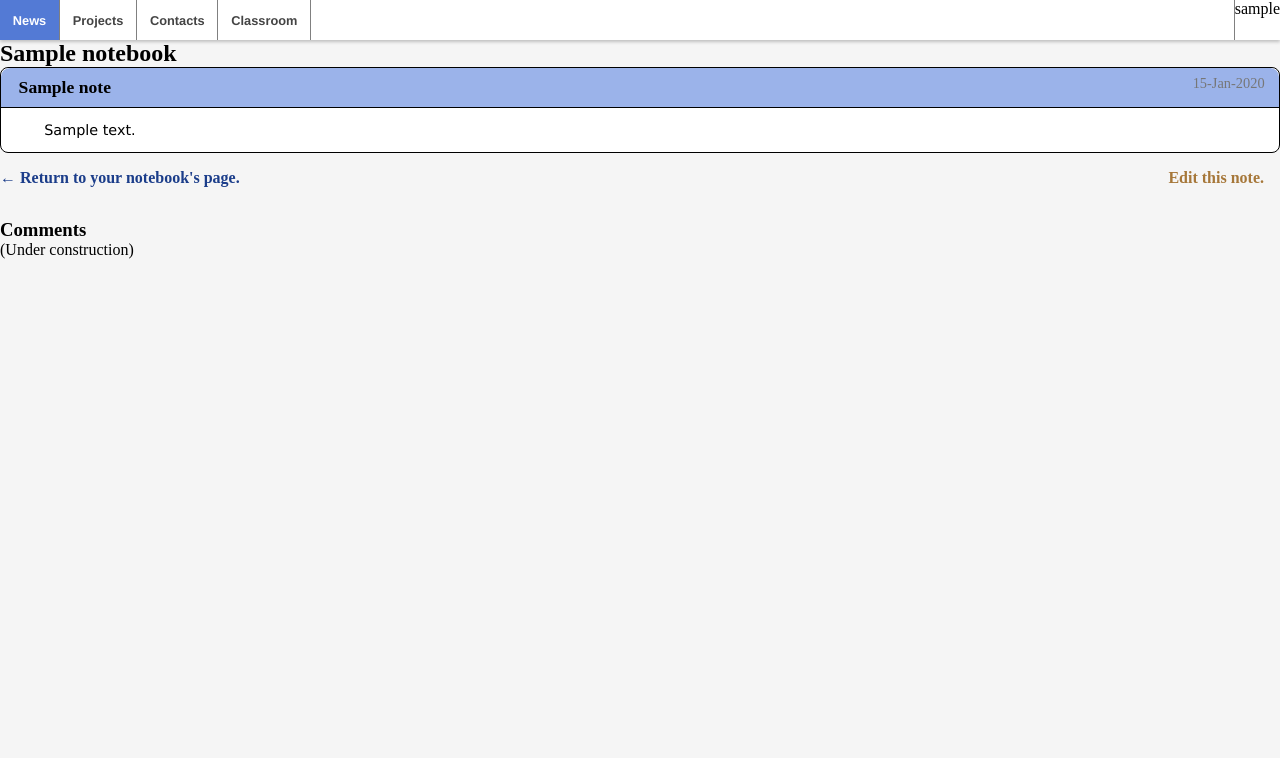
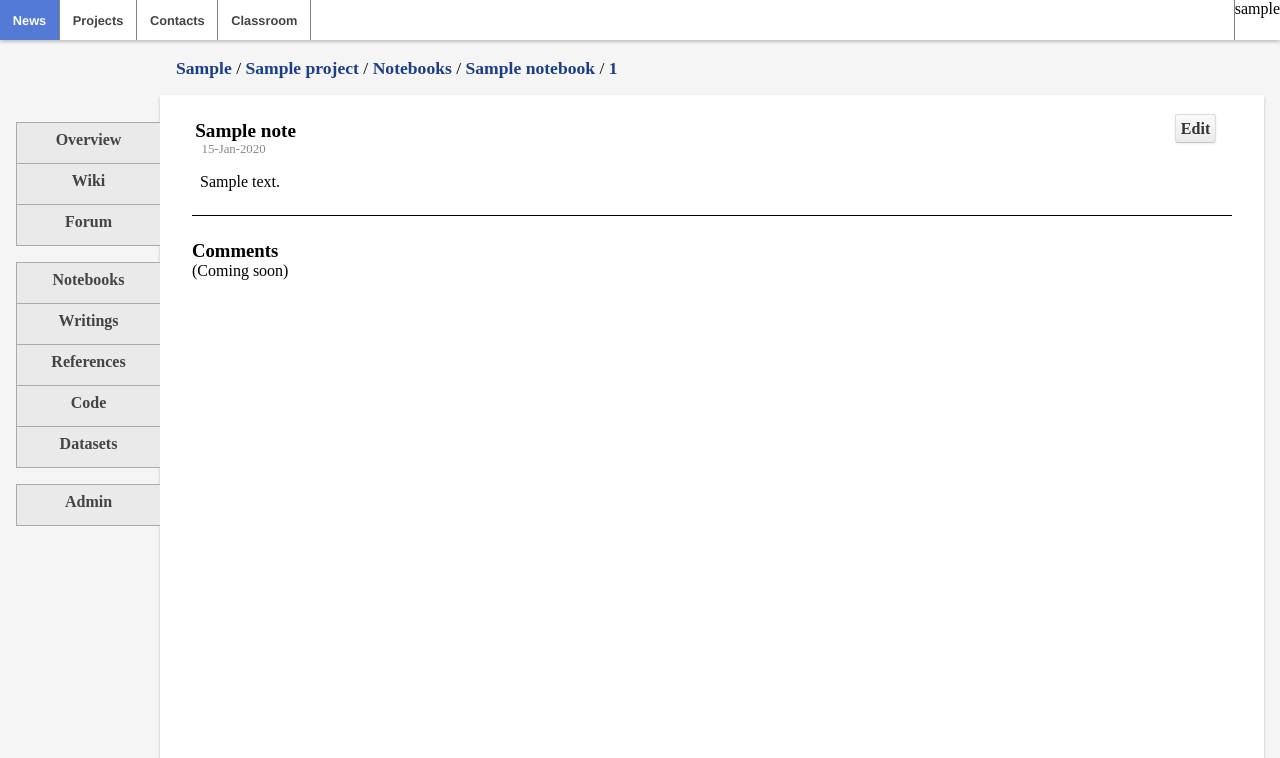
Before and after one commit to andresgsaravia/research-engine, a Python web app: template templates/notebook_note.html in a window 1280 px wide. Shown: the top 758 px of the page. Run offline with Jinja, Linux system fonts and the light colour scheme; the template is opened without the code that fills it: most values are stand-ins (such as "Sample title", 1, 10 or a date in 2020).

Commit message:
Display of a single note in a notebook

```diff
--- a/css/note.css
+++ /dev/null
@@ -1,62 +0,0 @@
-/* About the diplay of a single note in a notebook */
-
-.note {
-    background: white;
-    border: 1px solid black;
-    border-radius: 0.5em;
-}
-
-.note .date {
-    position: relative;
-    float: right;
-    color: #777777;
-    font-size: 0.9em;
-    padding-top: 0.5em;
-    padding-right: 1em;
-}
-
-.note .title {
-    font-weight: bold;
-    font-size: 1.1em;
-    color: black;
-    padding-top: 0.5em;
-    padding-bottom: 0.5em;
-    padding-left: 1em;
-    padding-right: 1em;
-    border-bottom: 1px solid black;
-    background: #9BB3EA;
-    border-top-right-radius: 0.5em;
-    border-top-left-radius: 0.5em;
-}
-
-.note .note-content {
-    padding-top: 1em;
-    padding-bottom: 1em;
-    padding-left: 3em;
-    padding-right: 3em;
-    font-family: Verdana, Arial, Helvetica, sans-serif;
-    font-size: 0.9em;
-}
-
-.note .note-content p {
-    line-height: 200%;
-}
-
-.return-link {
-    padding-top: 1em;
-}
-
-.edit-link {
-    position: relative;
-    float: right;
-    padding-top: 1em;
-    padding-right: 1em;
-}
-
-.edit-link a {
-    color: #A67739;
-}
-
-.comments {
-    margin-top: 2em;
-}
--- /dev/null
+++ b/css/notebook_note.css
@@ -0,0 +1,30 @@
+/* Stylesheet for the notebook_note.css template */
+
+.note-title {
+    font-size: 1.2em;
+    font-weight: bold;
+    margin-top: 0.5em;
+    margin-left: 1em;
+    margin-right: 4em;
+}
+
+.note-date {
+    font-size: 0.8em;
+    color: #888888;
+    margin-left: 2em;
+}
+
+.note-content {
+    text-align: justify;
+    margin-top: 1em;
+    margin-left: 1.5em;
+    margin-right: 1.5em;
+}
+
+.comments-wrapper {
+    border-top: 1px solid black;
+    margin-top: 1.5em;
+    padding-top: 1.5em;
+    margin-left: 1em;
+    margin-right: 1em;
+}
--- a/main.py
+++ b/main.py
@@ -19,6 +19,7 @@ app = webapp2.WSGIApplication([('/', frontend.MainPage),
                                ('/(.+)/(.+)/notebooks', notebooks.NotebooksListPage),   # Arguments are username and project_name
                                ('/(.+)/(.+)/notebooks/new', notebooks.NewNotebookPage),
                                ('/(.+)/(.+)/notebooks/(.+)/new_note', notebooks.NewNotePage), # Last argument is the notebook name
+                               ('/(.+)/(.+)/notebooks/(.+)/([0-9]+)', notebooks.NotePage),    # Last argument is the note's numeric id
                                ('/(.+)/(.+)/notebooks/(.+)', notebooks.NotebookMainPage),
                                ('/(.+)/(.+)', projects.OverviewPage),
                                # ('/projects/recent_activity', projects.RecentActivityPage),           # Needs review
@@ -62,7 +63,8 @@ app = webapp2.WSGIApplication([('/', frontend.MainPage),
 # ----     /(username)/(project_name)/notebooks
 # ----     /(username)/(project_name)/notebooks/new
 # TODO     /(username)/(project_name)/notebooks/(notebook_name)
-# TODO     /(username)/(project_name)/notebooks/(notebook_name)/(note_id)
+# ----     /(username)/(project_name)/notebooks/(notebook_name)/new_note
+# ----     /(username)/(project_name)/notebooks/(notebook_name)/(note_id)
 # TODO     /(username)/(project_name)/writings
 # TODO     /(username)/(project_name)/writings/new
 # TODO     /(username)/(project_name)/writings/(writing_id)
--- a/templates/notebook_main.html
+++ b/templates/notebook_main.html
@@ -4,6 +4,9 @@
   <link href="/css/notebook_main.css" rel="stylesheet" type="text/css" />
 {% endblock %}
 
+{% block title_bar_extra %}
+/  <a href="/{{p_author.username}}/{{project.name}}/notebooks/{{notebook.name}}">{{notebook.name.replace("_"," ").capitalize()}}</a>
+{% endblock %}
 
 {% block p_content %}
 
--- a/templates/notebook_note.html
+++ b/templates/notebook_note.html
@@ -1,35 +1,24 @@
-{% extends "base.html" %}
+{% extends "project_base.html" %}
 
-{% block head %}
-  <title>Research Engine | Note</title>
-  <link href="/css/note.css" rel="stylesheet" type="text/css" />
+
+{% block p_head %}
+  <link href="/css/notebook_note.css" rel="stylesheet" type="text/css" />
 {% endblock %}
 
+{% block title_bar_extra %}
+  / <a href="/{{p_author.username}}/{{project.name}}/notebooks">Notebooks</a>
+  / <a href="/{{p_author.username}}/{{project.name}}/notebooks/{{notebook.name}}">{{notebook.name.replace("_"," ").capitalize()}}</a>
+  / <a href="/{{p_author.username}}/{{project.name}}/notebooks/{{notebook.name}}/{{note.key().id()}}">{{note.key().id()}}</a>
+{% endblock %}
 
-{% block content %}
-
-<h2>{{notebook.name}}</h2>
-
-<div class="note">
-
-  <div class="date">{{note.date.strftime("%d-%b-%Y")}}</div>
-  <div class="title">{{note.title}}</div>
+{% block p_content %}
+  <div class="button1"><a href="/{{p_author.username}}/{{project.name}}/notebooks/{{notebook.name}}/{{note.key().id()}}/edit">Edit</a></div>
+  <div class="note-title">{{note.title}}</div>
+  <div class="note-date">{{note.date.strftime("%d-%b-%Y")}}</div>
   <div class="note-content">{{note.content | safe}}</div>
 
+<div class="comments-wrapper">
+  <h3>Comments</h3>
+  (Coming soon)
 </div>
-
-<div class="edit-link">
-  <a href="/projects/project/{{project_key}}/nb/edit_note/{{note.key()}}">Edit this note.</a>
-</div>
-
-<div class="return-link">
-  <a href="/projects/project/{{project_key}}/nb/{{notebook.key()}}">&larr; Return to your notebook's page.</a>
-</div>
-
-<div class="comments">
-  <h3>Comments</h3>
-
-  <p>(Under construction)</p>
-</div>
-
 {% endblock %}
--- a/templates/project_base.html
+++ b/templates/project_base.html
@@ -34,6 +34,7 @@
 <div class="p-title-bar">
   <a href="/{{p_author.username}}">{{p_author.username.capitalize()}}</a> /
   <a href="/{{p_author.username}}/{{project.name.lower()}}">{{project.name.replace("_", " ").capitalize()}}</a>
+  {% block title_bar_extra %} {% endblock %}
 </div>
 
 <div class="p-content">
```
Also changed, not shown: src/notebooks.py (+29 -8 lines).
